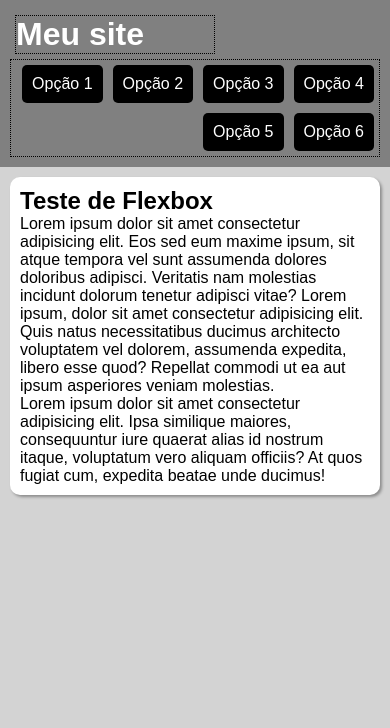
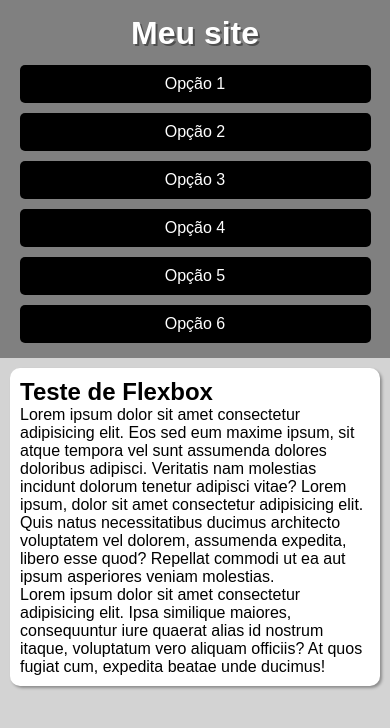
Before and after one commit to fsmarques/html-css, a plain HTML site: page exercícios/ex027/flex013/index.html in a window 390 px wide. Drawn offline with Linux system fonts and the light colour scheme.

Commit message:
menu flexbox com media query

```diff
--- /dev/null
+++ b/exercícios/ex027/flex013/estilos/mobile.css
@@ -0,0 +1,13 @@
+@charset "UTF-8";
+
+header, header > nav{
+    flex-flow: column nowrap;
+}
+
+header > h1{
+    flex-basis: 40px;
+}
+
+header > nav > a{
+    width: 90vw;
+}
--- a/exercícios/ex027/flex013/estilos/style.css
+++ b/exercícios/ex027/flex013/estilos/style.css
@@ -27,14 +27,13 @@ header{
 }
 
 header > h1{
-    border: 1px dotted black;
     margin: 5px;
 
     flex: 0 0 200px;
+    text-shadow: 2px 2px 0px rgba(0, 0, 0, 0.39);
 }
 
 header > nav{
-    border: 1px dotted black;
 
     display: flex;
     flex-flow: row wrap;
--- a/exercícios/ex027/flex013/index.html
+++ b/exercícios/ex027/flex013/index.html
@@ -5,6 +5,7 @@
     <meta charset="UTF-8">
     <meta name="viewport" content="width=device-width, initial-scale=1.0">
     <link rel="stylesheet" href="estilos/style.css">
+    <link rel="stylesheet" href="estilos/mobile.css" media="screen and (max-width: 550px)">
     <title>Menu Flexbox</title>
 </head>
 
```
